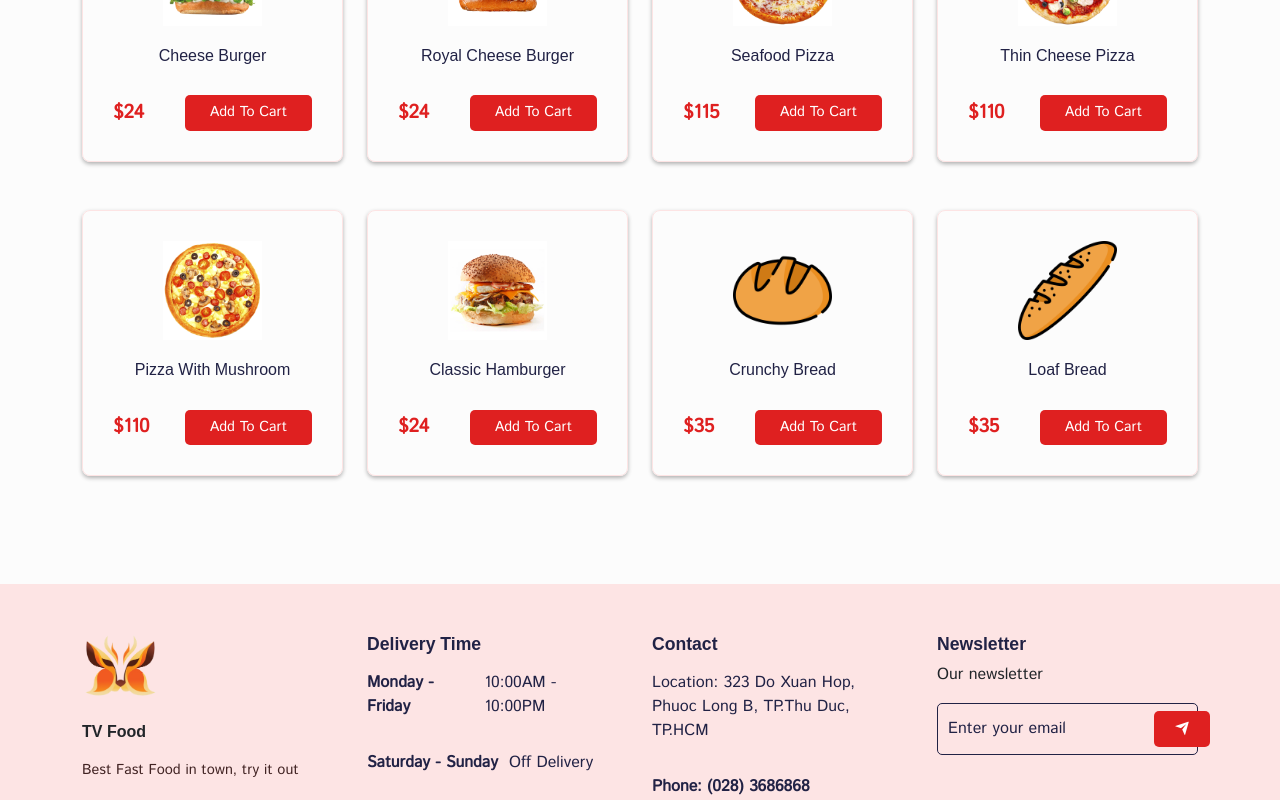
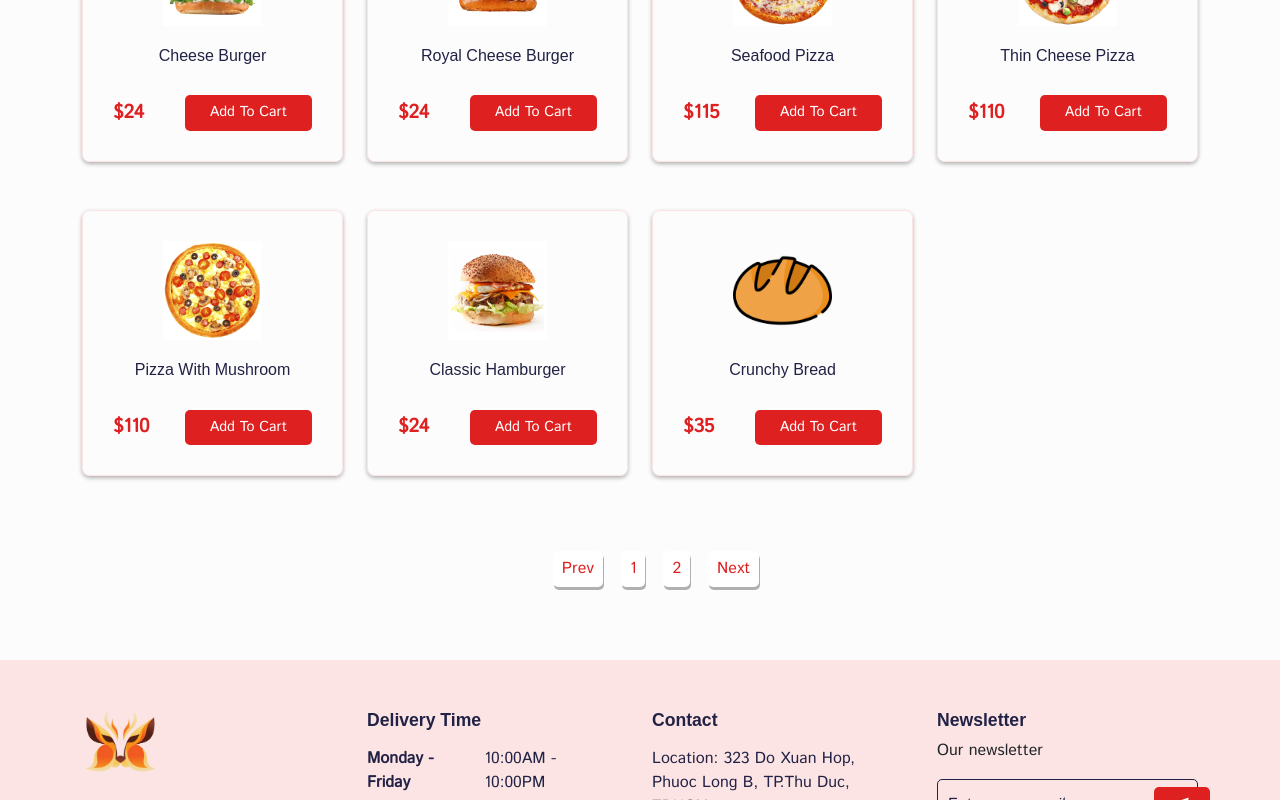
Before and after one commit to tranthuyvy/food_delivery, a React (Create React App) app: page /foods in a window 1280 px wide. Shown: the part 896-1696 px from the top of the page. Built offline with nearby package versions, Linux system fonts and the light colour scheme; a web font is replaced by a local one.

Commit message:
paginate

```diff
--- a/src/pages/AllFood.jsx
+++ b/src/pages/AllFood.jsx
@@ -5,12 +5,30 @@ import Helmet from "../components/Helmet/Helmet";
 import CommonSection from "../components/UI/common-section/CommonSection";
 import products from "../assets/fake-data/products";
 import ProductCard from "../components/UI/product-card/ProductCard";
+import ReactPaginate from "react-paginate";
 
 import "../styles/all-foods.scss";
 
 const AllFood = () => {
   const [searchTerm, setSearchTerm] = useState("");
-  const [productData, setProductData] = useState(products);
+  const searchedProduct = products.filter((item) => {
+    if (searchTerm.value === "") return item;
+    if (item.title.toLowerCase().includes(searchTerm.toLowerCase()))
+      return item;
+  });
+
+  const [pageNumber, setPageNumber] = useState(0);
+  const productPerPage = 11;
+  const visitedPage = pageNumber * productPerPage;
+  const displayPage = searchedProduct.slice(
+    visitedPage,
+    visitedPage + productPerPage
+  );
+
+  const pageCount = Math.ceil(searchedProduct.length / productPerPage);
+  const changePage = ({ selected }) => {
+    setPageNumber(selected);
+  };
 
   return (
     <Helmet title="All foods">
@@ -45,19 +63,21 @@ const AllFood = () => {
               </div>
             </Col>
 
-            {productData
-              .filter(item => {
-                if (searchTerm.value === '') return item;
-                if (
-                  item.title
-                    .toLowerCase()
-                    .includes(searchTerm.toLowerCase())) return item;
-              })
-              .map((item) => (
-                <Col lg="3" md="4" sm="6" xs="6" key={item.id} className="mb-5">
-                  <ProductCard item={item} />
-                </Col>
-              ))}
+            {displayPage.map((item) => (
+              <Col lg="3" md="4" sm="6" xs="6" key={item.id} className="mb-5">
+                <ProductCard item={item} />
+              </Col>
+            ))}
+
+            <div>
+              <ReactPaginate
+                pageCount={pageCount}
+                onPageChange={changePage}
+                previousLabel="Prev"
+                nextLabel="Next"
+                containerClassName="paginationBtns"
+              />
+            </div>
           </Row>
         </Container>
       </section>
--- a/src/styles/all-foods.scss
+++ b/src/styles/all-foods.scss
@@ -21,4 +21,35 @@
       border-radius: 5px;
     }
   }
+
+  .paginationBtns {
+    width: 80%;
+    height: 40%;
+    margin: auto;
+    display: flex;
+    align-items: center;
+    justify-content: center;
+    column-gap: 0.5rem;
+    list-style: none;
+    margin-top: 30px;
+
+    a {
+      padding: 6px 9px;
+      background: #fff;
+      box-shadow: 1px 3px rgba(0, 0, 0, 0.3);
+      color: #df2020 !important;
+      border-radius: 5px;
+      display: flex;
+      align-items: center;
+      justify-content: center;
+      cursor: pointer;
+      margin: 5px;
+
+      &:hover {
+        background: #212245;
+        color: #fff !important;
+
+      }
+    }
+  }
 }
```
Also changed, not shown: 1 other file (tests, documents, lock files or other folders).
